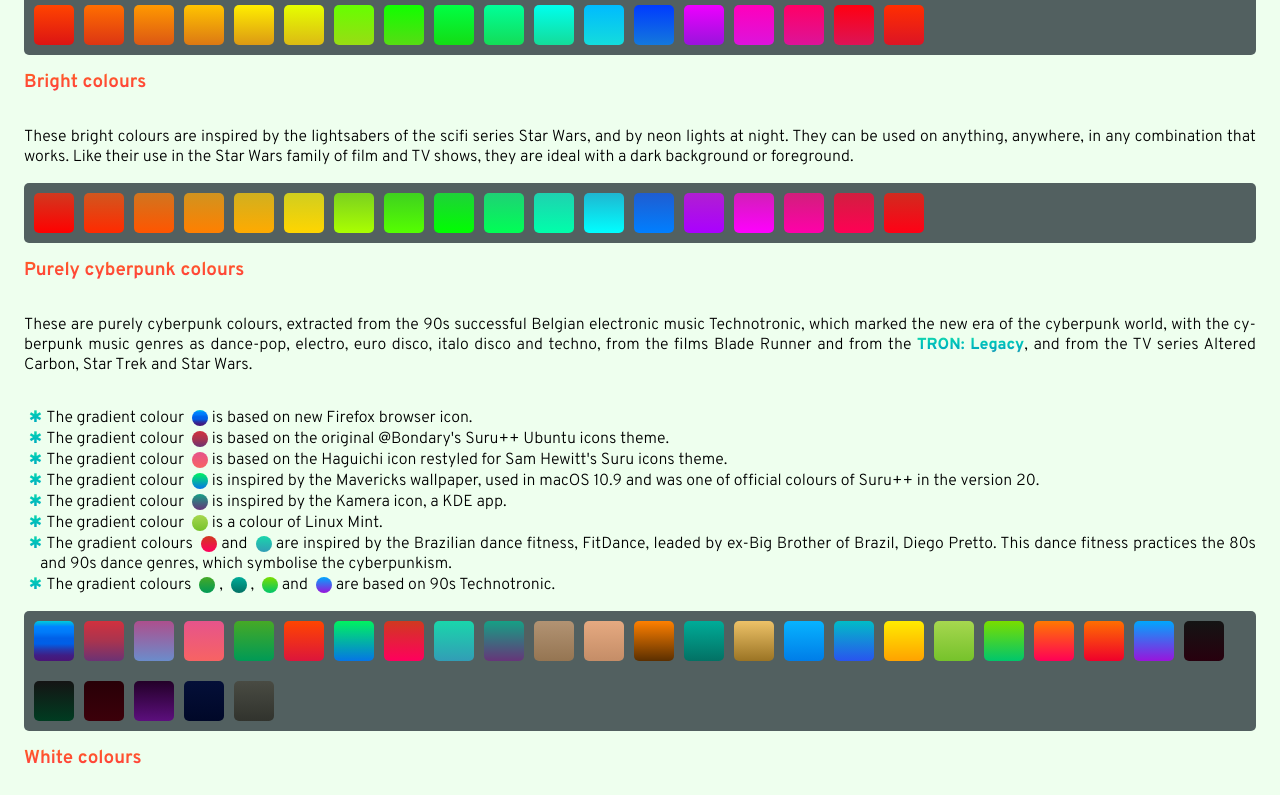
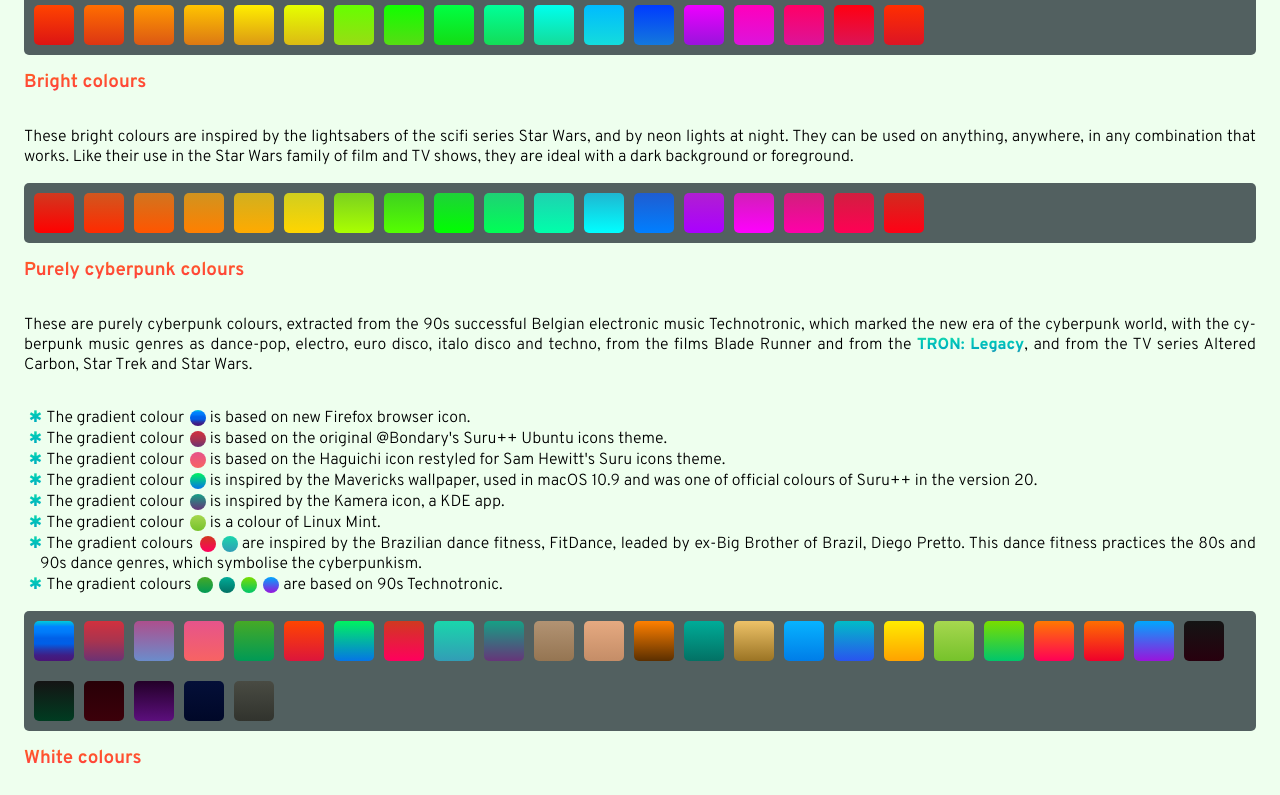
Before and after one commit to gusbemacbe/suru-plus-site, a plain HTML site: page guidelines.html in a window 1280 px wide. Shown: the part 456-1251 px from the top of the page. Drawn offline with Linux system fonts and the light colour scheme; no server answers; a script that the page names is missing.

Commit message:
Version 1.3.3

```diff
--- a/css/screen.css
+++ b/css/screen.css
@@ -165,7 +165,7 @@ ul
 .color
 {
 	border-radius: 50%;
-	margin-left: 4px;
+	margin-left: 2px;
 	margin-right: 4px;
 	padding-left: 8px;
 	padding-right: 8px;
--- a/guidelines.html
+++ b/guidelines.html
@@ -72,8 +72,8 @@
 			<li lang="en-gb">The gradient colour <span class="color" style="background: linear-gradient(180deg, #00F260 0%, #0575E6 100%)"></span> is inspired by the Mavericks wallpaper, used in macOS 10.9 and was one of official colours of Suru++ in the version 20.</li>
 			<li lang="en-gb">The gradient colour <span class="color" style="background: linear-gradient(180deg, #16A085 0%, #663579 100%)"></span> is inspired by the Kamera icon, a KDE app.</li>
 			<li lang="en-gb">The gradient colour <span class="color" style="background: linear-gradient(180deg, #A6D74F 0%, #76C22B 100%)"></span> is a colour of Linux Mint.</li>
-			<li lang="en-gb">The gradient colours <span class="color" style="background: linear-gradient(180deg, #D0391F 0%, #FF005D 100%)"></span> and <span class="color" style="background: linear-gradient(179.86deg, #1AD6AB 0.08%, #329DB6 100.2%)"></span> are inspired by the Brazilian dance fitness, FitDance, leaded by ex-Big Brother of Brazil, Diego Pretto. This dance fitness practices the 80s and 90s dance genres, which symbolise the cyberpunkism.</li>
-			<li lang="en-gb">The gradient colours <span class="color" style="background: linear-gradient(180deg, #46A926 0%, #009A56 100%)"></span>, <span class="color" style="background: linear-gradient(0deg, #037164 0%, #00AC98 100%)"></span>, <span class="color" style="background: linear-gradient(180deg, #79DD00 0%, #6DDB0A 10%, #61D915 20%, #55D620 30%, #49D42B 40%, #3CD235 50%, #30CF40 60%, #24CD4B 70%, #18CA56 80%, #0CC861 90%, #00C66B 100%)"></span> and <span class="color" style="background: linear-gradient(180deg, #00A7FD 0%, #9914DC 100%)"></span> are based on 90s Technotronic.</li>
+			<li lang="en-gb">The gradient colours <span class="color" style="background: linear-gradient(180deg, #D0391F 0%, #FF005D 100%)"></span> <span class="color" style="background: linear-gradient(179.86deg, #1AD6AB 0.08%, #329DB6 100.2%)"></span> are inspired by the Brazilian dance fitness, FitDance, leaded by ex-Big Brother of Brazil, Diego Pretto. This dance fitness practices the 80s and 90s dance genres, which symbolise the cyberpunkism.</li>
+			<li lang="en-gb">The gradient colours <span class="color" style="background: linear-gradient(180deg, #46A926 0%, #009A56 100%)"></span> <span class="color" style="background: linear-gradient(0deg, #037164 0%, #00AC98 100%)"></span> <span class="color" style="background: linear-gradient(180deg, #79DD00 0%, #6DDB0A 10%, #61D915 20%, #55D620 30%, #49D42B 40%, #3CD235 50%, #30CF40 60%, #24CD4B 70%, #18CA56 80%, #0CC861 90%, #00C66B 100%)"></span> <span class="color" style="background: linear-gradient(180deg, #00A7FD 0%, #9914DC 100%)"></span> are based on 90s Technotronic.</li>
 		</ul>
 
 		<div class="container3" id="cyberpunk-colours"></div>
```
